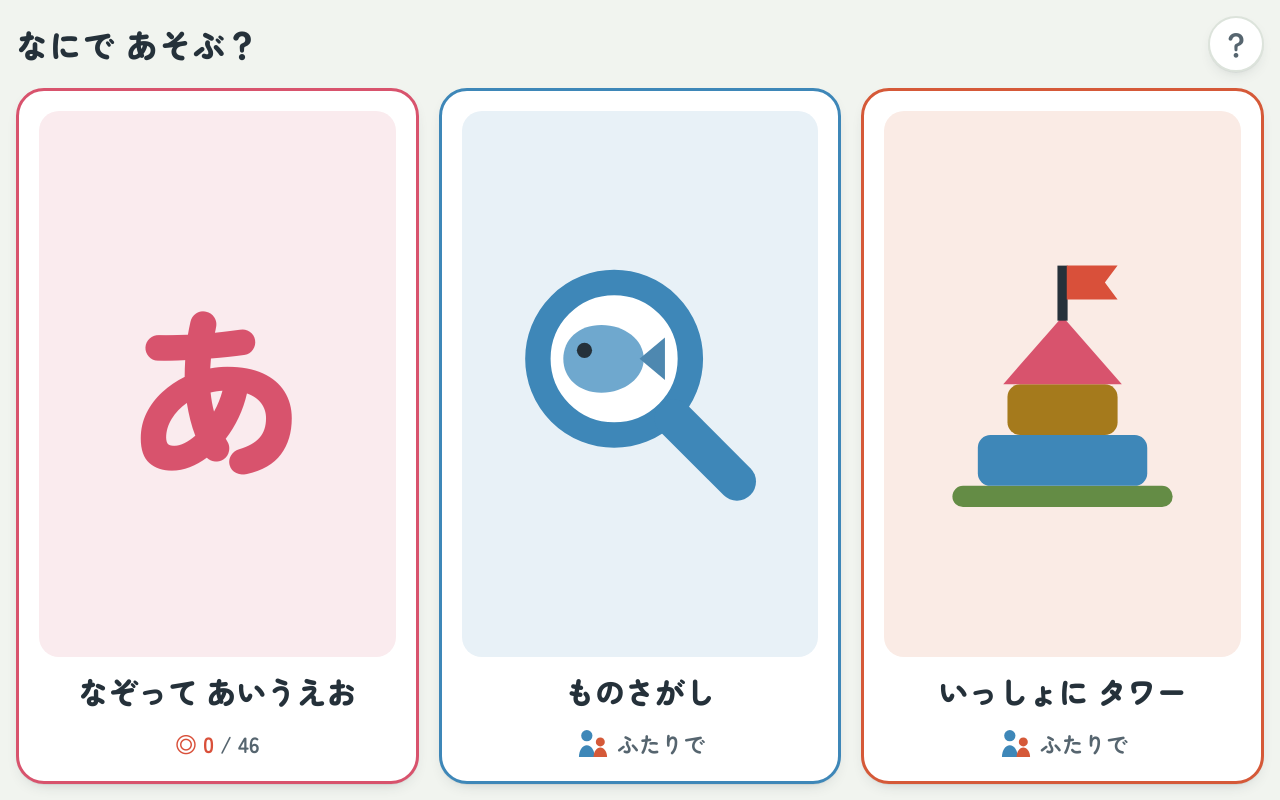
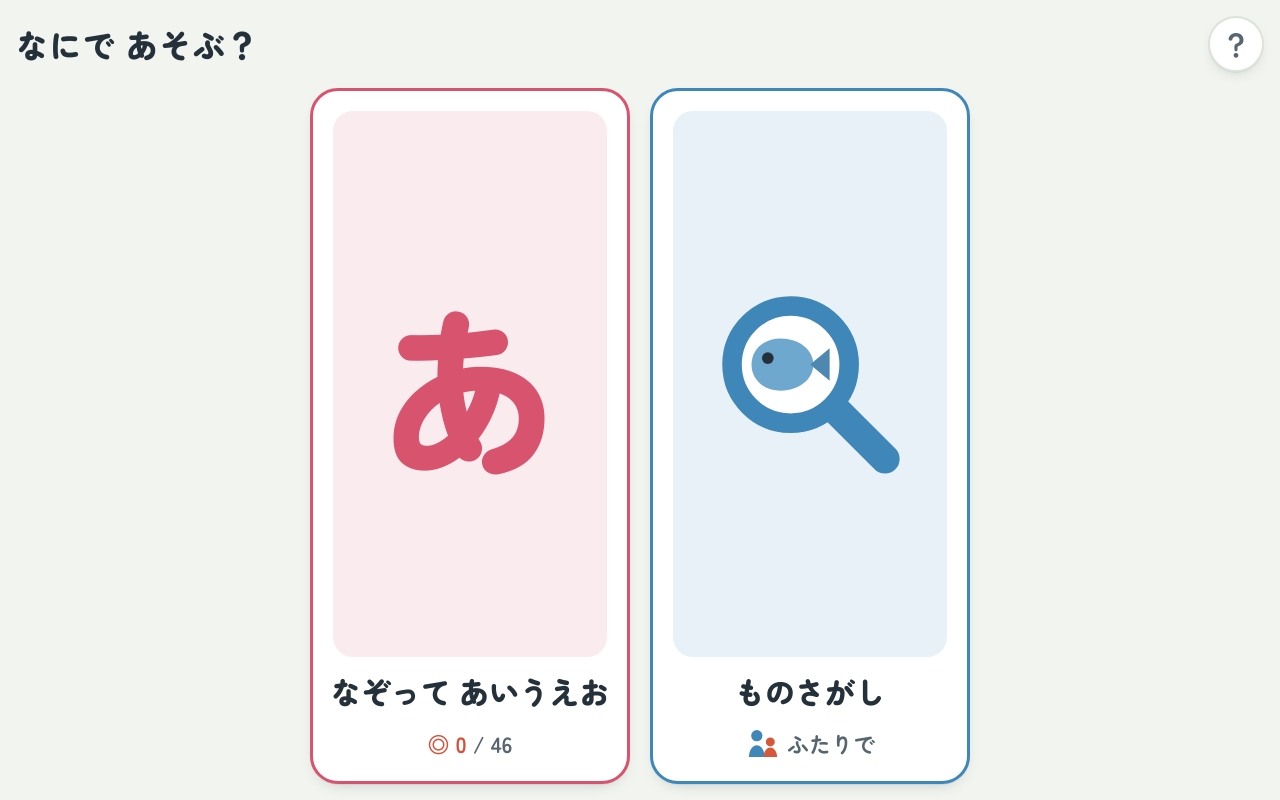
Before and after one commit to teraoo852/myprojectKids, a plain HTML site: page site/index.html in a window 1280 px wide. Drawn offline with Linux system fonts and the light colour scheme.

Commit message:
いっしょに タワー をメニューから外す（一旦）
- 遊びの要素が強すぎるというユーザーの判断で、メニューのカードだけ外した
- 画面と仕組みは残してあり、URL の #tower で開ける（おとなが確かめるため）
- 戻すときは index.html のカードと app.js の1行を戻すだけ（どちらもコメントで場所を残した）
- メニューは2枚になり、真ん中に並ぶ。spec §1・§11・§16・§17、CLAUDE.md §1、sw.js を kids-v5 に

Co-Authored-By: Claude Opus 5 <noreply@anthropic.com>

```diff
--- a/site/css/style.css
+++ b/site/css/style.css
@@ -97,9 +97,10 @@ button:active { transform: scale(.95); }
 
 /* ── 画面0 メニュー（spec §17）: 絵と色で選べる大きなカード3枚 ── */
 .menu { display: flex; flex-direction: column; gap: 16px; }
-.menu-cards { flex: 1; min-height: 0; display: grid; grid-template-columns: repeat(3, 1fr); gap: 20px; }
+/* カードは 2枚でも 3枚でも 真ん中に並ぶ（タワーを外したので いまは2枚・spec §17） */
+.menu-cards { flex: 1; min-height: 0; display: flex; justify-content: center; gap: 20px; }
 .menu-card {
-  min-width: 0; min-height: 0; display: flex; flex-direction: column; align-items: center; gap: 12px; padding: 20px;
+  flex: 0 1 320px; min-width: 0; min-height: 0; display: flex; flex-direction: column; align-items: center; gap: 12px; padding: 20px;
   border-radius: 28px; background: var(--plate); border: 3px solid var(--hue); box-shadow: var(--shadow);
 }
 .menu-pic {
--- a/site/index.html
+++ b/site/index.html
@@ -57,11 +57,8 @@
         <span class="menu-name">ものさがし</span>
         <span class="menu-tag"><span class="ico" data-ui="futari"></span>ふたりで</span>
       </button>
-      <button id="goTower" class="menu-card" data-row="6">
-        <span class="menu-pic" data-ui="tower"></span>
-        <span class="menu-name">いっしょに タワー</span>
-        <span class="menu-tag"><span class="ico" data-ui="futari"></span>ふたりで</span>
-      </button>
+      <!-- 「いっしょに タワー」のカードは 2026-09-16 に外した（遊びの要素が強すぎるため・一旦）。
+           画面と仕組みは残してあり、URL の #tower で開ける。戻すときは このカードを戻すだけ（spec §16・§17） -->
     </div>
   </section>
 
@@ -197,7 +194,7 @@
       <ul>
         <li>iPad を机に平らに置き、ふたりが向かい合って座ります。</li>
         <li>ものさがし: おにいちゃんが字を読んで伝え、おとうとが絵を探します。おとうとは どの絵を押しても名前が聞けるだけで、間違いにはなりません。</li>
-        <li>いっしょに タワー: おとうとが「おす！」を押すと積み木が届き、おにいちゃんが指で運んで積みます。6だんで旗が立ちます。</li>
+        <li>いっしょに タワー: いまはメニューから外しています（遊びの要素が強いため）。戻したいときは教えてください。</li>
         <li>座る側を入れ替えたいときは、iPad を180度回してください。平らに置くと画面の向きが変わることがあるので、画面の向きのロックを使ってください。</li>
       </ul>
       <div class="place" role="group" aria-label="ふたりで あそぶ ときの 置き方">
--- a/site/js/app.js
+++ b/site/js/app.js
@@ -545,7 +545,7 @@
   /* ── つなぐ ── */
   $('#goHyou').addEventListener('click', function () { go('hyou'); });
   $('#goSagasu').addEventListener('click', function () { go('sagasu'); });
-  $('#goTower').addEventListener('click', function () { go('tower'); });
+  /* 画面7 タワーへのカードは メニューから外した（spec §16）。URL の #tower では開ける */
   $('#help').addEventListener('click', function () { go('otona'); });
   $('#grid').addEventListener('click', function (e) {
     var b = e.target.closest('[data-key]');
--- a/site/sw.js
+++ b/site/sw.js
@@ -1,7 +1,7 @@
 /* サービスワーカー: 1度開けば ネットが無くても開ける（spec §8）
  * ★ site/ のファイルを変えて push するときは、VERSION の数を1つ上げる（上げ忘れると iPad が古いまま）
  * ★ ファイルを足したり消したりしたら FILES も直す（tests/check.mjs が site/ と照らし合わせる） */
-var VERSION = 'kids-v4';
+var VERSION = 'kids-v5';
 var FILES = [
   "./",
   "index.html",
```
Also changed, not shown: site/fonts/zen-maru-gothic-700.woff2, site/fonts/zen-maru-gothic-900.woff2, 3 other files.
